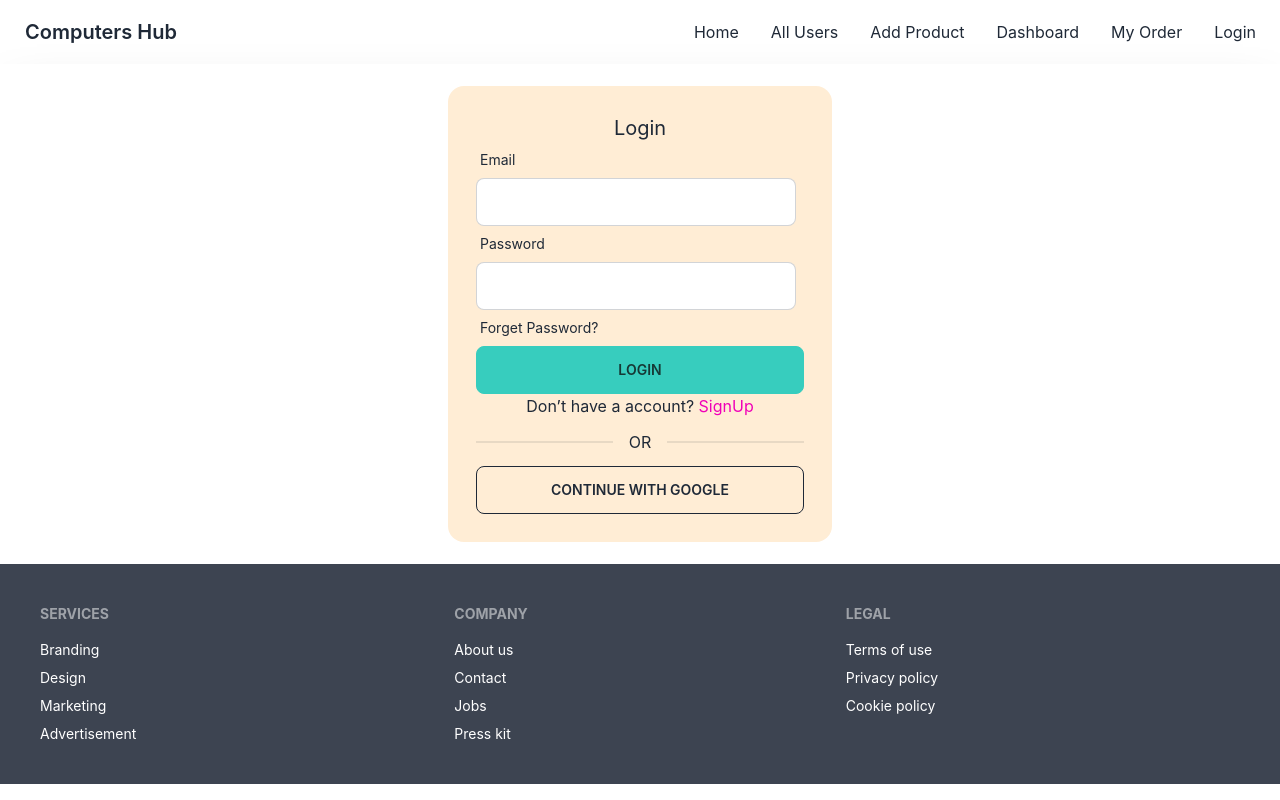
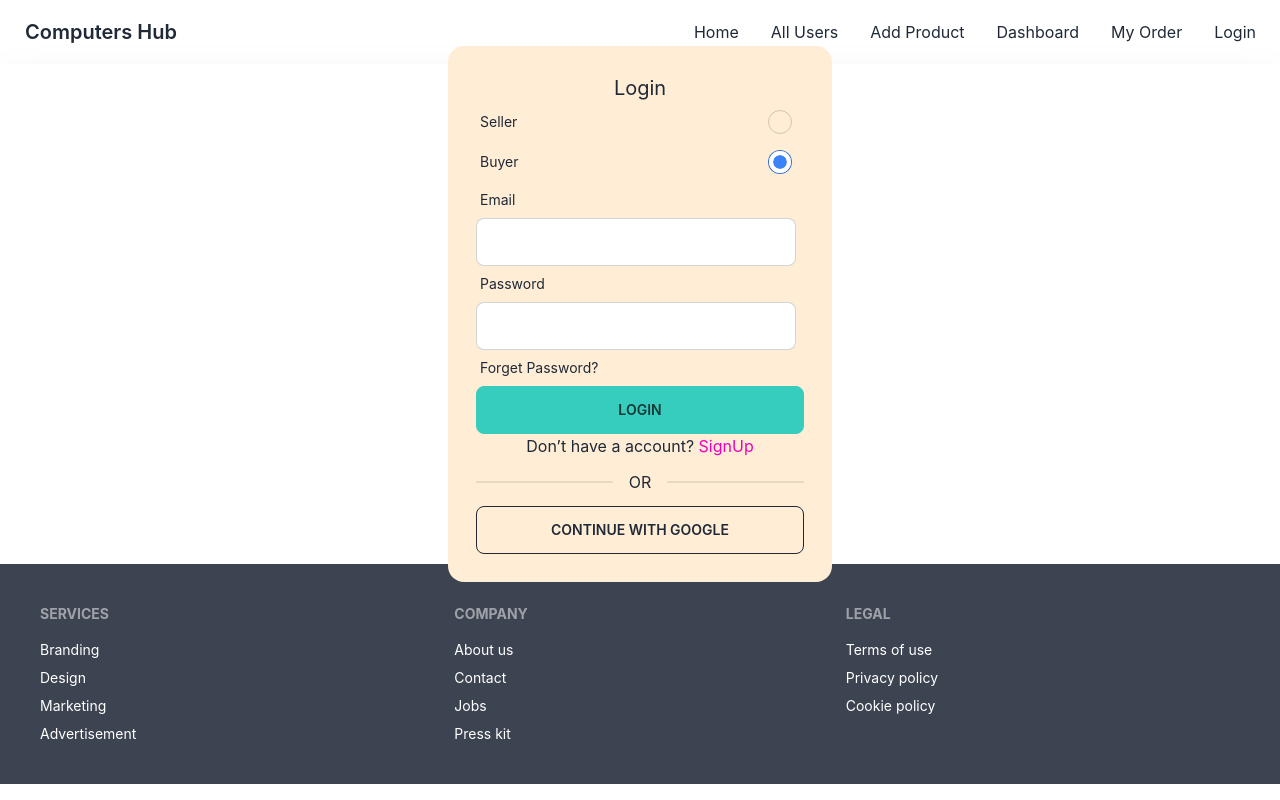
Before and after one commit to abdulhamid331404/computers-hub-client, a React (Create React App) app: page /login in a window 1280 px wide. Built offline with nearby package versions, Linux system fonts and the light colour scheme.

Commit message:
added seller and buyer options

```diff
--- a/src/Pages/Home/Login/Login.js
+++ b/src/Pages/Home/Login/Login.js
@@ -17,7 +17,15 @@ const Login = () => {
                 <form onSubmit={handleSubmit(handleLogin)}>
                     <div className="form-control w-full max-w-xs">
 
+    <label className="label cursor-pointer">
+    <span className="label-text">Seller</span>
+    <input type="radio" name="radio-10" className="radio checked:bg-blue-500" checked />
+  </label>
 
+  <label className="label cursor-pointer">
+    <span className="label-text">Buyer</span>
+    <input type="radio" name="radio-10" className="radio checked:bg-blue-500" checked />
+  </label>
 
                         <label className="label"> <span className="label-text">Email</span></label>
                         <input type="text"
```
